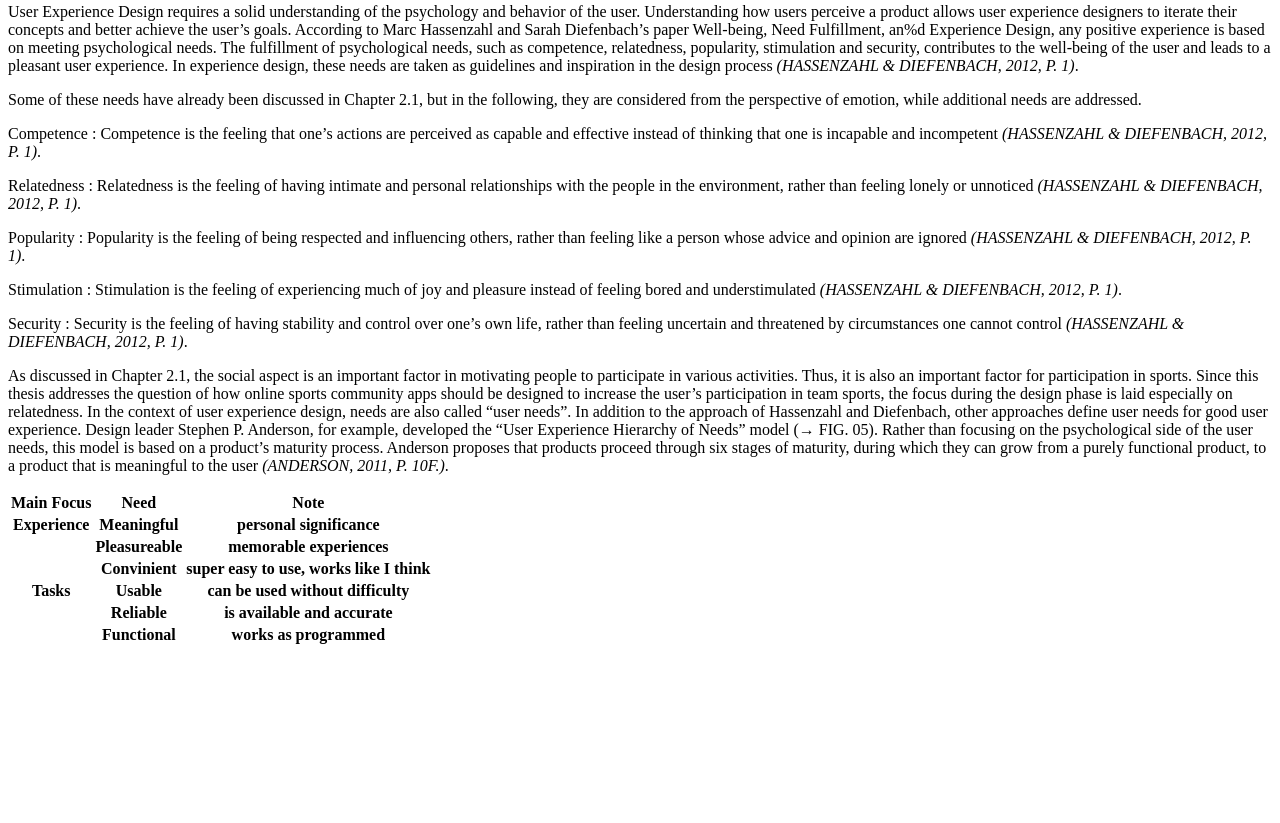
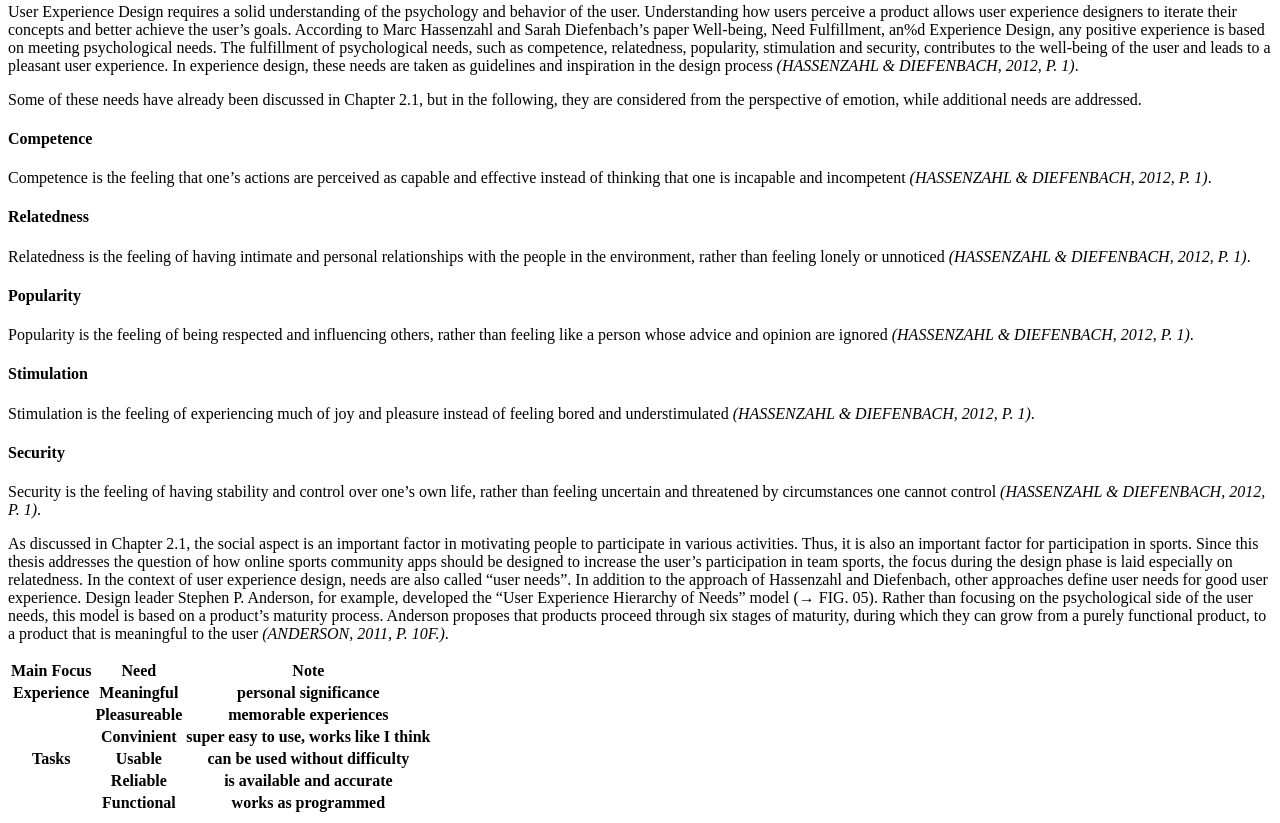
Before and after one commit to mi-classroom/webdev-fd-2021-basics-nickcrisci, a plain HTML site: page chapter/design-principles.html in a window 1280 px wide. Shown: the part 1095-1918 px from the top of the page. Before the commit the page ends 1750 px from the top, so only its background shows below. Drawn offline with Linux system fonts and the light colour scheme.

Commit message:
Header bei Human Needs  hinzugefügt

```diff
--- a/chapter/design-principles.html
+++ b/chapter/design-principles.html
@@ -53,24 +53,34 @@
                 Some of these needs have already been discussed in Chapter 2.1, but in the following, they are considered from the perspective of emotion,
                 while additional needs are addressed.
             </p>
+
+            <h4>Competence</h4>
             <p>
-                Competence : Competence is the feeling that one’s actions are perceived as capable and effective instead of thinking that one is incapable and
+                Competence is the feeling that one’s actions are perceived as capable and effective instead of thinking that one is incapable and
                 incompetent <i>(HASSENZAHL & DIEFENBACH, 2012, P. 1)</i>.
             </p>
+
+            <h4>Relatedness</h4>
             <p>
-                Relatedness : Relatedness is the feeling of having intimate and personal relationships with the people in the environment, rather than feeling
+                Relatedness is the feeling of having intimate and personal relationships with the people in the environment, rather than feeling
                 lonely or unnoticed <i>(HASSENZAHL & DIEFENBACH, 2012, P. 1)</i>.
             </p>
+
+            <h4>Popularity</h4>
             <p>
-                Popularity : Popularity is the feeling of being respected and influencing others, rather than feeling like a person whose advice and opinion are
+                Popularity is the feeling of being respected and influencing others, rather than feeling like a person whose advice and opinion are
                 ignored <i>(HASSENZAHL & DIEFENBACH, 2012, P. 1)</i>.
             </p>
+
+            <h4>Stimulation</h4>
             <p>
-                Stimulation : Stimulation is the feeling of experiencing much of joy and pleasure instead of feeling bored and understimulated <i>(HASSENZAHL &
+                Stimulation is the feeling of experiencing much of joy and pleasure instead of feeling bored and understimulated <i>(HASSENZAHL &
                 DIEFENBACH, 2012, P. 1)</i>.
             </p>
+
+            <h4>Security</h4>
             <p>
-                Security : Security is the feeling of having stability and control over one’s own life, rather than feeling uncertain and threatened by
+                Security is the feeling of having stability and control over one’s own life, rather than feeling uncertain and threatened by
                 circumstances one cannot control <i>(HASSENZAHL & DIEFENBACH, 2012, P. 1)</i>.
             </p>
         </section>
```
